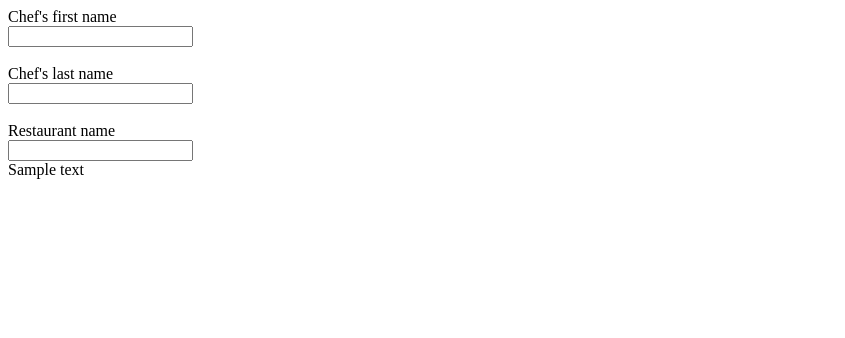
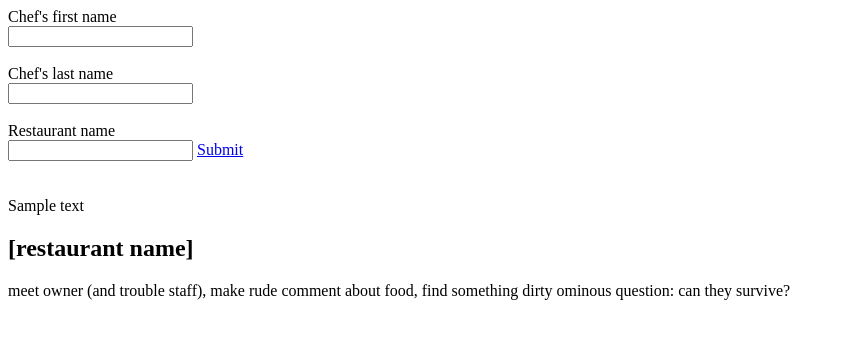
Before and after one commit to drewbstew/kitchen-rewritemares, a plain HTML site: page index.html in a window 1280 px wide. Shown: the whole page, without its empty margins (0-845 px from the left). Drawn offline with nearby package versions, Linux system fonts and the light colour scheme.

Commit message:
added sample form

```diff
--- a/index.html
+++ b/index.html
@@ -18,19 +18,22 @@
       <input type="text" name="cheflastname" id="chef-last-name"><br><br>
       Restaurant name<br>
       <input type="text" name="restaurantname" id="restaurant-name">
+      <a id='submit' href="#">Submit</a>
     </form>
   </div>
+  <br />
+  <br />
   <div id="sample">
     Sample text
   </div>
 
 
-  <!--
-  <h2>[restaurant name]</h2>
+  <h2 id="episode-title">[restaurant name]</h2>
   <div id="intro-summary">
   meet owner (and trouble staff), make rude comment about food, find something dirty
   ominous question: can they survive?
   </div>
+  <!--
   <div id="intro-music"></div>
   <div id="owner-intro"></div>
   [City name], a town [something about prominent landmark / a slice of suburbia / everyland Ameritown]. And right in [prominent location] is [restaurant name].
```
